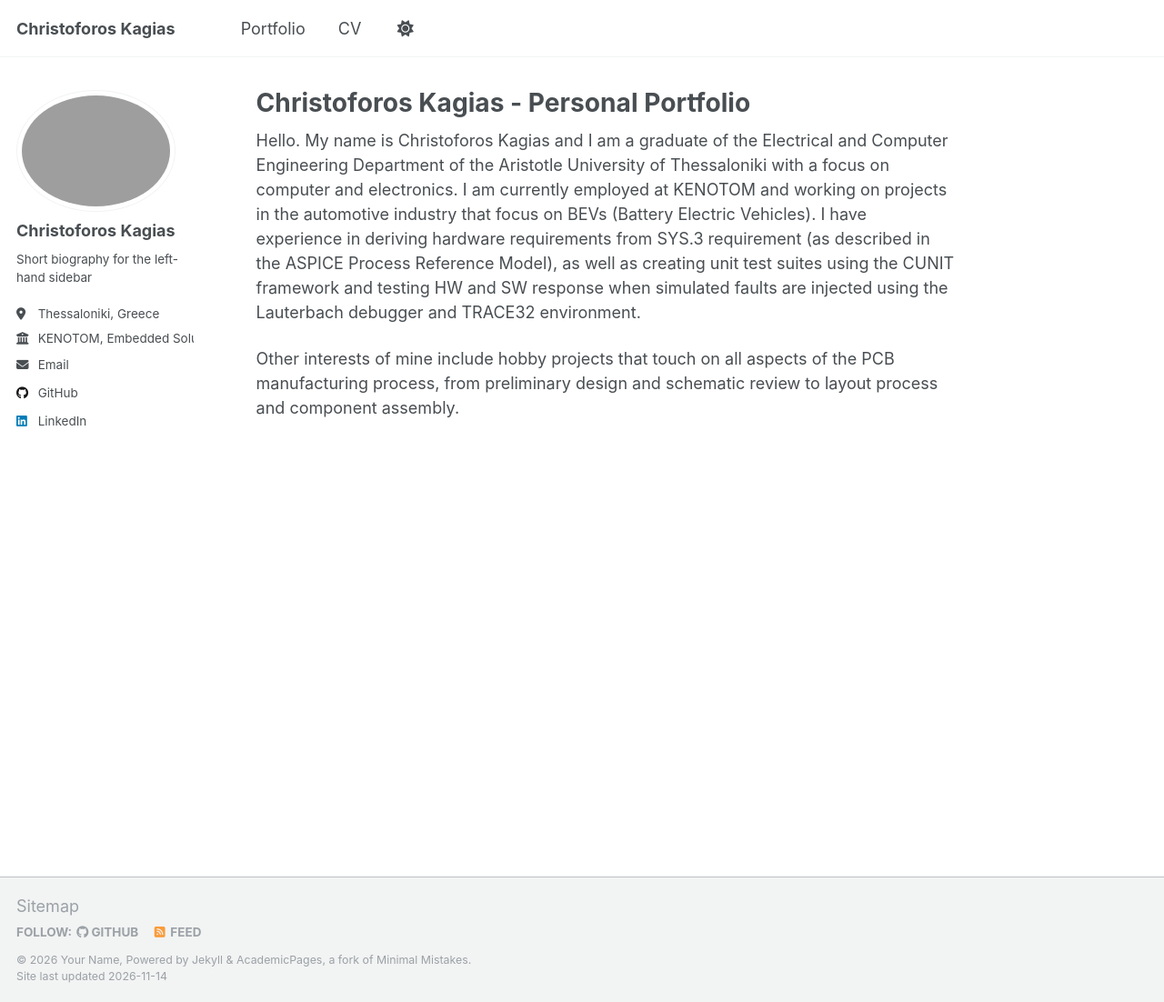
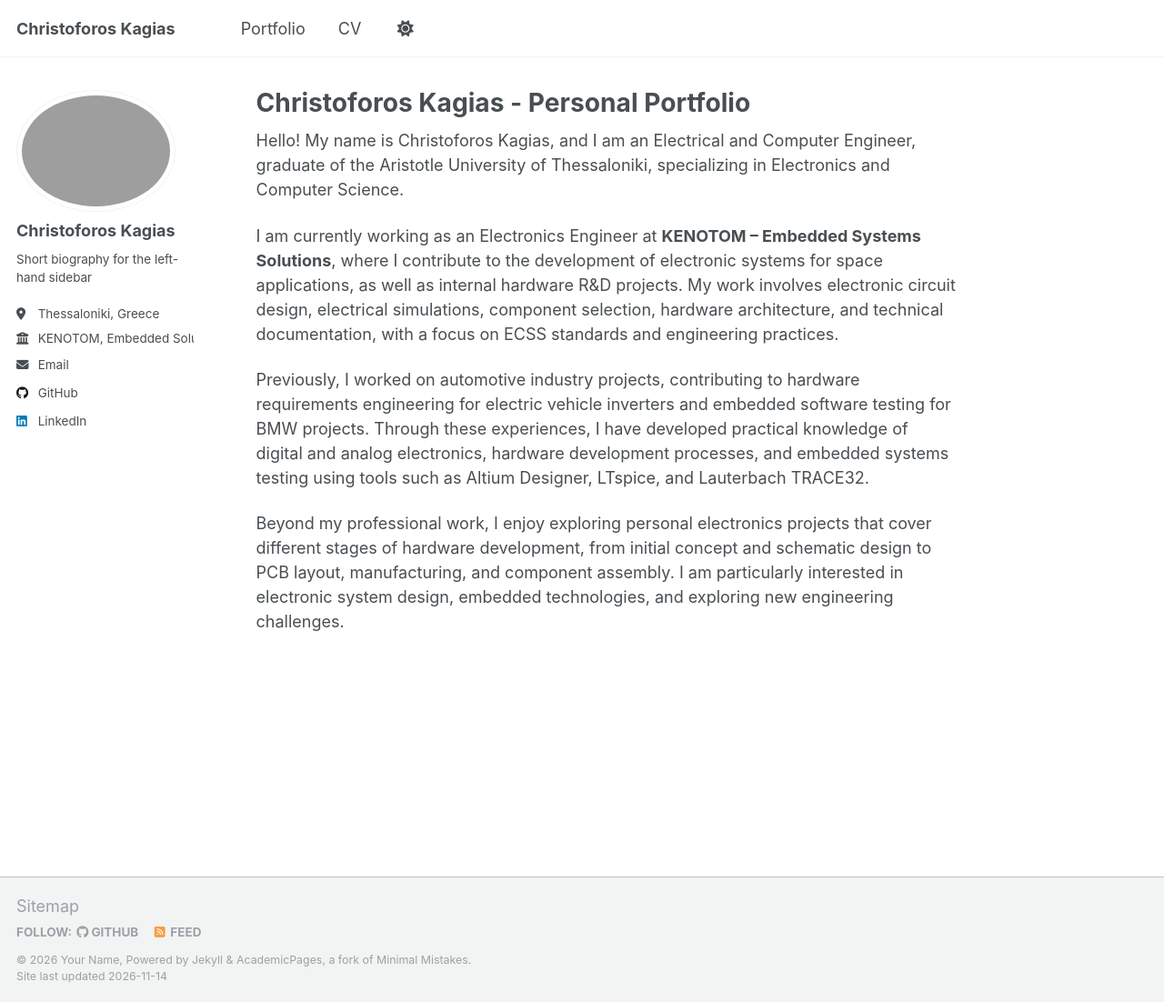
Before and after one commit to Christoforos-Kagias/christoforos-kagias.github.io, a Jekyll site: the page built from _pages/about.md, in a window 1280 px wide and 1102 px high. Shown: the whole window at 91% size. Built offline with Jekyll 4.4.1, drawn with Linux system fonts in a browser that asks for light colours.

Commit message:
Update about.md

```diff
--- a/_pages/about.md
+++ b/_pages/about.md
@@ -7,6 +7,10 @@ redirect_from:
   - /about.html
 ---
 
-Hello. My name is Christoforos Kagias and I am a graduate of the Electrical and Computer Engineering Department of the Aristotle University of Thessaloniki with a focus on computer and electronics. I am currently employed at KENOTOM and working on projects in the automotive industry that focus on BEVs (Battery Electric Vehicles). I have experience in deriving hardware requirements from SYS.3 requirement (as described in the ASPICE Process Reference Model), as well as creating unit test suites using the CUNIT framework and testing HW and SW response when simulated faults are injected using the Lauterbach debugger and TRACE32 environment.
+Hello! My name is Christoforos Kagias, and I am an Electrical and Computer Engineer, graduate of the Aristotle University of Thessaloniki, specializing in Electronics and Computer Science.
 
-Other interests of mine include hobby projects that touch on all aspects of the PCB manufacturing process, from preliminary design and schematic review to layout process and component assembly.
+I am currently working as an Electronics Engineer at **KENOTOM – Embedded Systems Solutions**, where I contribute to the development of electronic systems for space applications, as well as internal hardware R&D projects. My work involves electronic circuit design, electrical simulations, component selection, hardware architecture, and technical documentation, with a focus on ECSS standards and engineering practices.
+
+Previously, I worked on automotive industry projects, contributing to hardware requirements engineering for electric vehicle inverters and embedded software testing for BMW projects. Through these experiences, I have developed practical knowledge of digital and analog electronics, hardware development processes, and embedded systems testing using tools such as Altium Designer, LTspice, and Lauterbach TRACE32.
+
+Beyond my professional work, I enjoy exploring personal electronics projects that cover different stages of hardware development, from initial concept and schematic design to PCB layout, manufacturing, and component assembly. I am particularly interested in electronic system design, embedded technologies, and exploring new engineering challenges.
```
